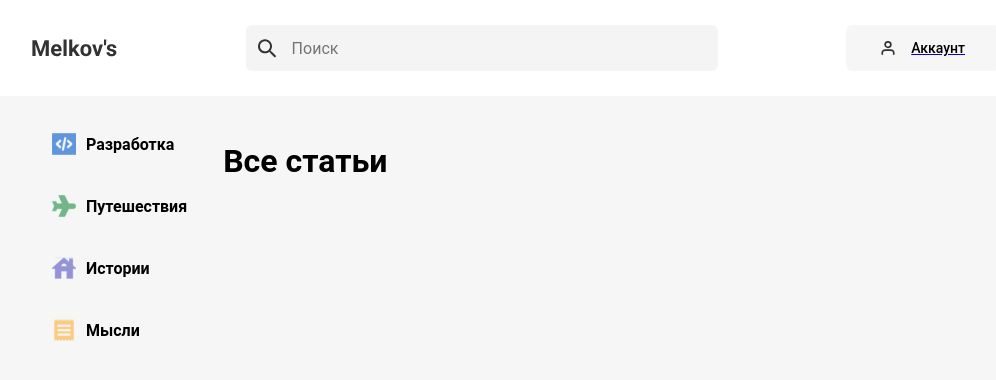
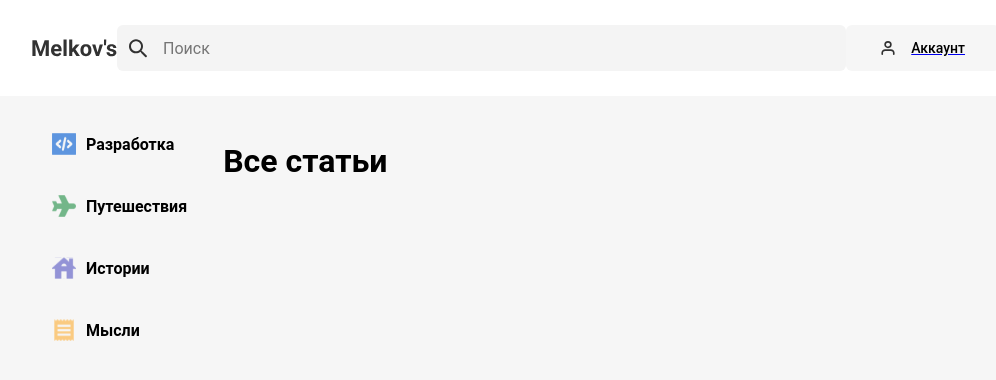
Before and after one commit to Beam-K/Dimin-s_blog, a React (Create React App) app: page / in a window 1280 px wide. Shown: the top 380 px of the page, without its empty margins (124-1120 px from the left). Built offline with nearby package versions, Linux system fonts and the light colour scheme.

Commit message:
correction: changing the length of the search string

```diff
--- a/src/components/ui/Search/inputSearch.module.css
+++ b/src/components/ui/Search/inputSearch.module.css
@@ -4,7 +4,7 @@
     justify-content: flex-start;
     align-items: center;
 
-    width: 460px;
+    width: 768px;
     background-color: #f4f4f4;
     border-radius: 6px;
     padding: 0 6px;
```
